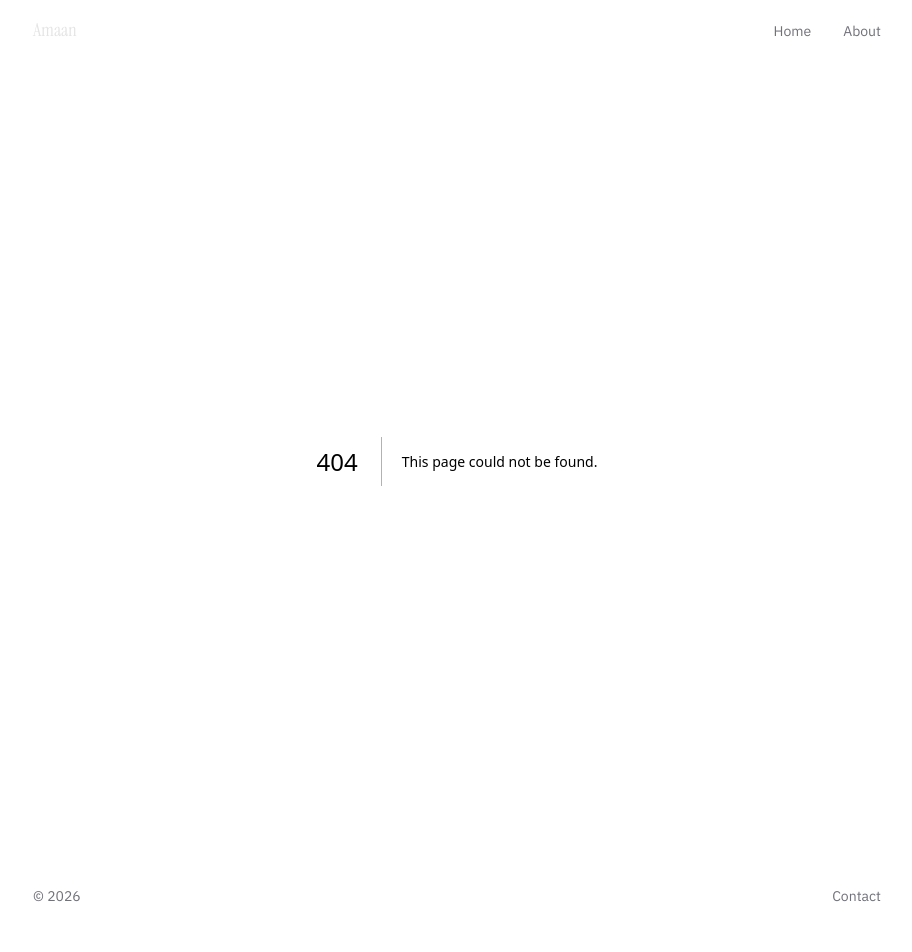
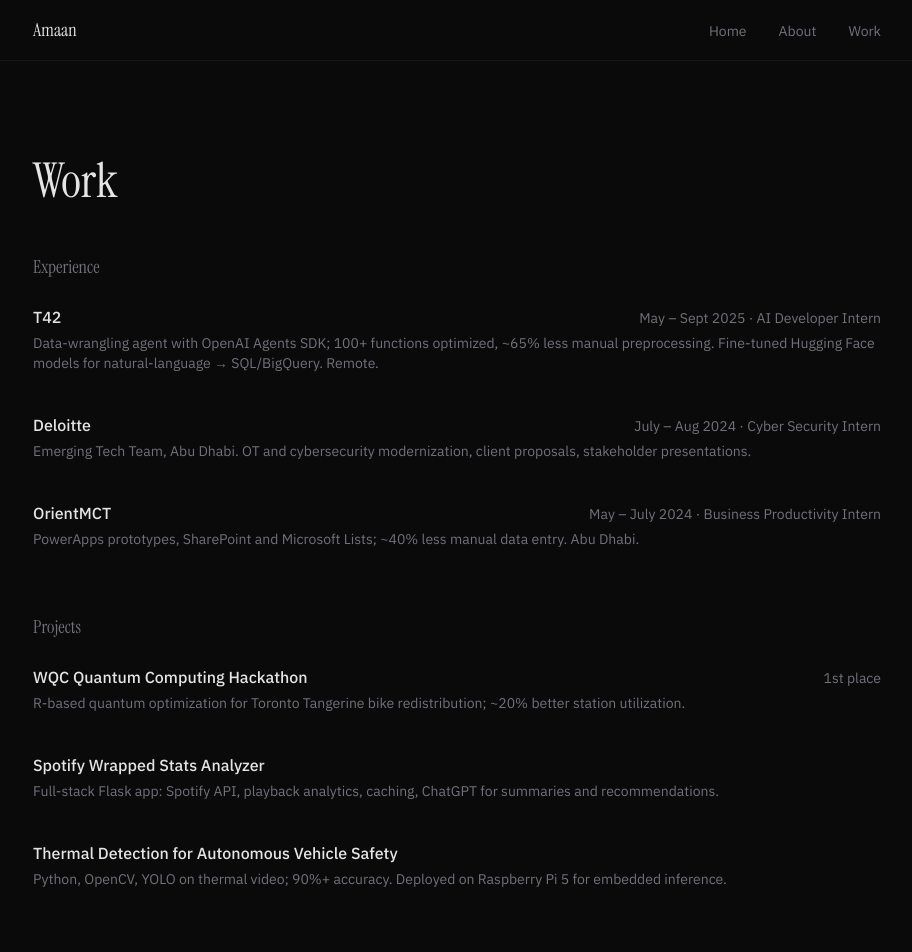
Before and after one commit to AmaanAhmad21/amaanPortfolio, a Next.js app: page /work in a window 1280 px wide. Before the commit this address had no page. Shown: the top 952 px of the page, without its empty margins (183-1095 px from the left). Before the commit the page ends 930 px from the top, so only its background shows below. Built offline with nearby package versions, Linux system fonts and the light colour scheme.

Commit message:
Added some content from my resume, still looks chopped and needs to be personalized a lot.

```diff
--- a/app/about/page.tsx
+++ b/app/about/page.tsx
@@ -1,24 +1,31 @@
 export default function About() {
   return (
     <div className="mx-auto max-w-4xl px-6 py-24">
-      <section>
-        <h1 className="font-heading text-4xl md:text-5xl text-[var(--text)] mb-8">
-          About
-        </h1>
-        <div className="text-[var(--text-muted)] space-y-4 max-w-2xl">
-          <p>
-            I’m a developer and maker. I like clean systems, clear typography, and
-            ideas that hold up under pressure.
-          </p>
-          <p>
-            When I’m not coding, I’m usually reading, watching, or listening to
-            something that moves the needle.
-          </p>
-          <p>
-            This site is a work in progress. More soon.
+      <h1 className="font-heading text-4xl md:text-5xl text-[var(--text)] mb-12">
+        About
+      </h1>
+
+      <div className="space-y-12 max-w-2xl">
+        <p className="text-[var(--text-muted)]">
+          I’m a Computer Science student at Western, focused on AI, data systems, and building things that scale. I’ve worked on agentic AI and data wrangling at a startup, and on security and productivity tools in enterprise. I like clean systems and shipping.
+        </p>
+
+        <div>
+          <h2 className="font-heading text-lg text-[var(--text)] mb-2">Education</h2>
+          <p className="text-[var(--text-muted)]">
+            B.Sc Computer Science, Minor in Software Engineering — University of Western Ontario, 2022–2026. London, ON.
           </p>
         </div>
-      </section>
+
+        <div>
+          <h2 className="font-heading text-lg text-[var(--text)] mb-3">Skills</h2>
+          <ul className="text-[var(--text-muted)] text-sm space-y-1">
+            <li><span className="text-[var(--text)]/80">Code:</span> Python, Java, C, C++, SQL, Flask, Angular, REST, Git</li>
+            <li><span className="text-[var(--text)]/80">AI & data:</span> LLMs, OpenAI Agents, Hugging Face, ETL, BigQuery, prompt engineering</li>
+            <li><span className="text-[var(--text)]/80">Cloud & ops:</span> Docker, CI/CD, Hetzner, DigitalOcean</li>
+          </ul>
+        </div>
+      </div>
     </div>
   );
 }
--- a/app/layout.tsx
+++ b/app/layout.tsx
@@ -17,8 +17,8 @@ const ibmPlexSans = IBM_Plex_Sans({
 });
 
 export const metadata: Metadata = {
-  title: "Amaan",
-  description: "Personal portfolio",
+  title: "Amaan Ahmad",
+  description: "Computer Science at Western. AI, data, systems.",
 };
 
 export default function RootLayout({
--- a/app/page.tsx
+++ b/app/page.tsx
@@ -5,17 +5,19 @@ export default function Home() {
     <div className="mx-auto max-w-4xl px-6 py-24">
       <section className="animate-fade-in">
         <h1 className="font-heading text-4xl md:text-5xl text-[var(--text)] mb-4">
-          Amaan
+          Amaan Ahmad
         </h1>
         <p className="text-lg text-[var(--text-muted)] max-w-xl mb-12">
-          Building things with code. Interested in design, systems, and the spaces between.
+          Computer Science at Western. Building with AI, data, and systems.
         </p>
-        <Link
-          href="/about"
-          className="inline-block text-[var(--accent)] hover:underline text-sm font-medium"
-        >
-          About →
-        </Link>
+        <div className="flex gap-6">
+          <Link href="/about" className="text-[var(--accent)] hover:underline text-sm font-medium">
+            About →
+          </Link>
+          <Link href="/work" className="text-[var(--accent)] hover:underline text-sm font-medium">
+            Work →
+          </Link>
+        </div>
       </section>
     </div>
   );
--- /dev/null
+++ b/app/work/page.tsx
@@ -0,0 +1,63 @@
+export default function Work() {
+  return (
+    <div className="mx-auto max-w-4xl px-6 py-24">
+      <h1 className="font-heading text-4xl md:text-5xl text-[var(--text)] mb-12">
+        Work
+      </h1>
+
+      <div className="space-y-16">
+        <section>
+          <h2 className="font-heading text-lg text-[var(--text-muted)] mb-6">Experience</h2>
+          <ul className="space-y-10">
+            <li>
+              <div className="flex flex-wrap items-baseline justify-between gap-2 mb-1">
+                <span className="font-medium text-[var(--text)]">T42</span>
+                <span className="text-sm text-[var(--text-muted)]">May – Sept 2025 · AI Developer Intern</span>
+              </div>
+              <p className="text-sm text-[var(--text-muted)]">Data-wrangling agent with OpenAI Agents SDK; 100+ functions optimized, ~65% less manual preprocessing. Fine-tuned Hugging Face models for natural-language → SQL/BigQuery. Remote.</p>
+            </li>
+            <li>
+              <div className="flex flex-wrap items-baseline justify-between gap-2 mb-1">
+                <span className="font-medium text-[var(--text)]">Deloitte</span>
+                <span className="text-sm text-[var(--text-muted)]">July – Aug 2024 · Cyber Security Intern</span>
+              </div>
+              <p className="text-sm text-[var(--text-muted)]">Emerging Tech Team, Abu Dhabi. OT and cybersecurity modernization, client proposals, stakeholder presentations.</p>
+            </li>
+            <li>
+              <div className="flex flex-wrap items-baseline justify-between gap-2 mb-1">
+                <span className="font-medium text-[var(--text)]">OrientMCT</span>
+                <span className="text-sm text-[var(--text-muted)]">May – July 2024 · Business Productivity Intern</span>
+              </div>
+              <p className="text-sm text-[var(--text-muted)]">PowerApps prototypes, SharePoint and Microsoft Lists; ~40% less manual data entry. Abu Dhabi.</p>
+            </li>
+          </ul>
+        </section>
+
+        <section>
+          <h2 className="font-heading text-lg text-[var(--text-muted)] mb-6">Projects</h2>
+          <ul className="space-y-10">
+            <li>
+              <div className="flex flex-wrap items-baseline justify-between gap-2 mb-1">
+                <span className="font-medium text-[var(--text)]">WQC Quantum Computing Hackathon</span>
+                <span className="text-sm text-[var(--text-muted)]">1st place</span>
+              </div>
+              <p className="text-sm text-[var(--text-muted)]">R-based quantum optimization for Toronto Tangerine bike redistribution; ~20% better station utilization.</p>
+            </li>
+            <li>
+              <div className="flex flex-wrap items-baseline justify-between gap-2 mb-1">
+                <span className="font-medium text-[var(--text)]">Spotify Wrapped Stats Analyzer</span>
+              </div>
+              <p className="text-sm text-[var(--text-muted)]">Full-stack Flask app: Spotify API, playback analytics, caching, ChatGPT for summaries and recommendations.</p>
+            </li>
+            <li>
+              <div className="flex flex-wrap items-baseline justify-between gap-2 mb-1">
+                <span className="font-medium text-[var(--text)]">Thermal Detection for Autonomous Vehicle Safety</span>
+              </div>
+              <p className="text-sm text-[var(--text-muted)]">Python, OpenCV, YOLO on thermal video; 90%+ accuracy. Deployed on Raspberry Pi 5 for embedded inference.</p>
+            </li>
+          </ul>
+        </section>
+      </div>
+    </div>
+  );
+}
--- a/components/layout/Footer.tsx
+++ b/components/layout/Footer.tsx
@@ -3,12 +3,11 @@ export function Footer() {
     <footer className="border-t border-white/5">
       <div className="mx-auto max-w-4xl px-6 py-6 flex items-center justify-between text-sm text-[var(--text-muted)]">
         <span>© {new Date().getFullYear()}</span>
-        <a
-          href="mailto:hello@example.com"
-          className="hover:text-[var(--accent)] transition-colors"
-        >
-          Contact
-        </a>
+        <div className="flex gap-6">
+          <a href="mailto:amaanzahmad2004@gmail.com" className="hover:text-[var(--accent)] transition-colors">Email</a>
+          <a href="https://linkedin.com/in/amaan-ahmad-0260a524b" target="_blank" rel="noopener noreferrer" className="hover:text-[var(--accent)] transition-colors">LinkedIn</a>
+          <a href="https://github.com/AmaanAhmad21" target="_blank" rel="noopener noreferrer" className="hover:text-[var(--accent)] transition-colors">GitHub</a>
+        </div>
       </div>
     </footer>
   );
--- a/components/layout/Header.tsx
+++ b/components/layout/Header.tsx
@@ -3,6 +3,7 @@ import Link from "next/link";
 const nav = [
   { href: "/", label: "Home" },
   { href: "/about", label: "About" },
+  { href: "/work", label: "Work" },
 ] as const;
 
 export function Header() {
```
